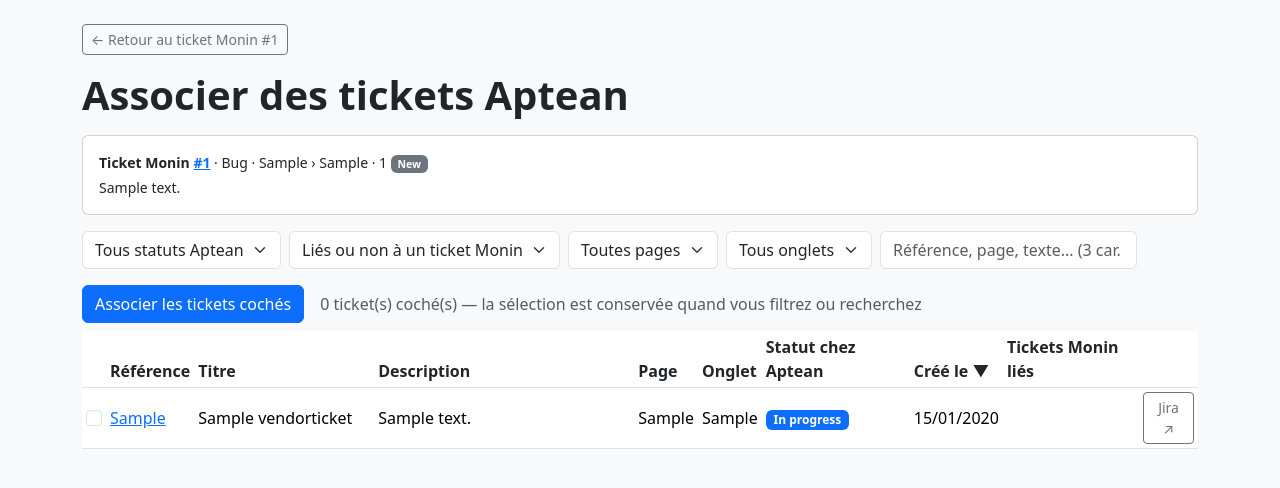
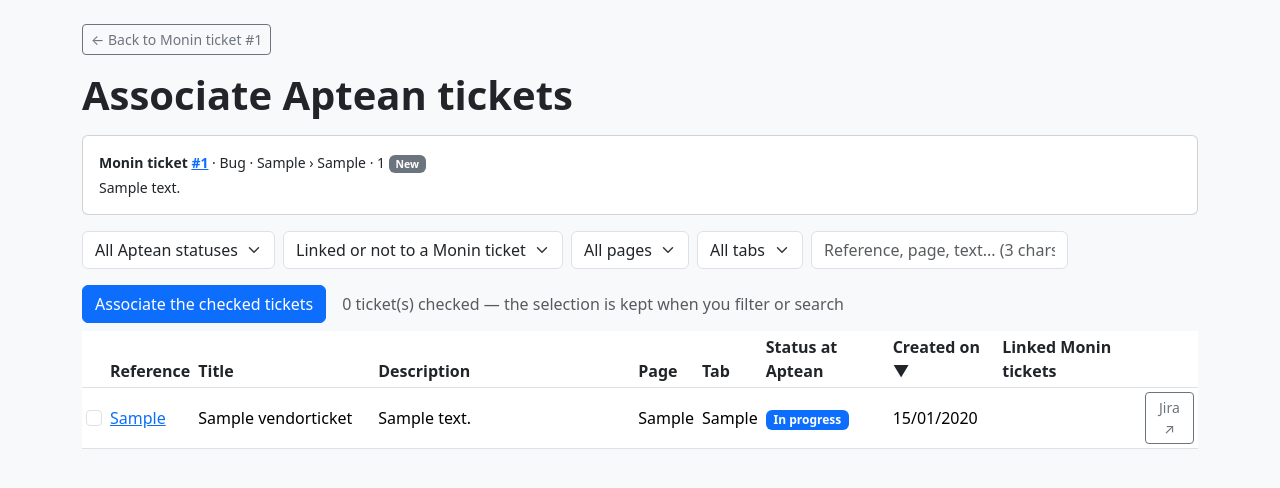
Before and after one commit to manuo1/monin_migrate_tracker, a Django app: page /feedbacks/1/associate/ in a window 1280 px wide. Shown: the part 56-544 px from the top of the page. Run offline with Django 5.2, Linux system fonts and the light colour scheme; a user stored in the database is signed in; tables that the repository leaves empty hold one stand-in row (values such as "Sample post"); some libraries are stand-ins or nearby versions.

Commit message:
feat(i18n): translate vendor ticket pages and partials

```diff
--- a/tracker/templates/tracker/_vendor_ticket_filters.html
+++ b/tracker/templates/tracker/_vendor_ticket_filters.html
@@ -1,31 +1,32 @@
+{% load i18n %}
 <form method="get" data-list-filters class="row g-2 mb-3">
   <input type="hidden" name="sort" value="{{ sort }}">
   <input type="hidden" name="order" value="{{ order }}">
   <div class="col-auto">
     <select name="status" data-autosubmit class="form-select">
-      <option value="">Tous statuts Aptean</option>
+      <option value="">{% translate "All Aptean statuses" %}</option>
       {% for s in statuses %}<option value="{{ s.code }}" {% if filters.status == s.code %}selected{% endif %}>{{ s.label }}</option>{% endfor %}
-      <option value="none" {% if filters.status == 'none' %}selected{% endif %}>Sans statut</option>
+      <option value="none" {% if filters.status == 'none' %}selected{% endif %}>{% translate "No status" %}</option>
     </select>
   </div>
   <div class="col-auto">
     <select name="linked" data-autosubmit class="form-select">
-      <option value="">Liés ou non à un ticket Monin</option>
-      <option value="no" {% if filters.linked == 'no' %}selected{% endif %}>Sans ticket Monin lié</option>
-      <option value="yes" {% if filters.linked == 'yes' %}selected{% endif %}>Avec ticket Monin lié</option>
+      <option value="">{% translate "Linked or not to a Monin ticket" %}</option>
+      <option value="no" {% if filters.linked == 'no' %}selected{% endif %}>{% translate "Without linked Monin ticket" %}</option>
+      <option value="yes" {% if filters.linked == 'yes' %}selected{% endif %}>{% translate "With linked Monin ticket" %}</option>
     </select>
   </div>
   <div class="col-auto">
     <select name="page" data-autosubmit data-reset-field="tab" class="form-select">
-      <option value="">Toutes pages</option>
+      <option value="">{% translate "All pages" %}</option>
       {% for p in pages %}<option value="{{ p }}" {% if filters.page == p %}selected{% endif %}>{{ p }}</option>{% endfor %}
     </select>
   </div>
   <div class="col-auto">
     <select name="tab" data-autosubmit class="form-select">
-      <option value="">Tous onglets</option>
+      <option value="">{% translate "All tabs" %}</option>
       {% for t in tabs %}<option value="{{ t }}" {% if filters.tab == t %}selected{% endif %}>{{ t }}</option>{% endfor %}
     </select>
   </div>
-  <div class="col-auto"><input name="q" value="{{ filters.q }}" class="form-control" placeholder="Référence, page, texte... (3 car. min.)" autocomplete="off"></div>
+  <div class="col-auto"><input name="q" value="{{ filters.q }}" class="form-control" placeholder="{% translate 'Reference, page, text... (3 chars min.)' %}" autocomplete="off"></div>
 </form>
--- a/tracker/templates/tracker/_vendor_ticket_table.html
+++ b/tracker/templates/tracker/_vendor_ticket_table.html
@@ -1,21 +1,25 @@
+{% load i18n %}
+{% translate "Reference" as th_ref %}{% translate "Title" as th_title %}{% translate "Description" as th_description %}
+{% translate "Page" as th_page %}{% translate "Tab" as th_tab %}{% translate "Status at Aptean" as th_status %}
+{% translate "Created on" as th_date %}{% translate "Linked Monin tickets" as th_feedbacks %}
 <table class="table table-sm table-hover bg-white align-middle">
   <thead><tr>
     {% if selection %}<th></th>{% endif %}
-    {% include "tracker/_sortable_th.html" with key="ref" title="Référence" %}
-    {% include "tracker/_sortable_th.html" with key="title" title="Titre" %}
-    {% include "tracker/_sortable_th.html" with key="description" title="Description" %}
-    {% include "tracker/_sortable_th.html" with key="page" title="Page" %}
-    {% include "tracker/_sortable_th.html" with key="tab" title="Onglet" %}
-    {% include "tracker/_sortable_th.html" with key="status" title="Statut chez Aptean" %}
-    {% include "tracker/_sortable_th.html" with key="date" title="Créé le" %}
-    {% include "tracker/_sortable_th.html" with key="feedbacks" title="Tickets Monin liés" %}
+    {% include "tracker/_sortable_th.html" with key="ref" title=th_ref %}
+    {% include "tracker/_sortable_th.html" with key="title" title=th_title %}
+    {% include "tracker/_sortable_th.html" with key="description" title=th_description %}
+    {% include "tracker/_sortable_th.html" with key="page" title=th_page %}
+    {% include "tracker/_sortable_th.html" with key="tab" title=th_tab %}
+    {% include "tracker/_sortable_th.html" with key="status" title=th_status %}
+    {% include "tracker/_sortable_th.html" with key="date" title=th_date %}
+    {% include "tracker/_sortable_th.html" with key="feedbacks" title=th_feedbacks %}
     {% if user.is_staff %}<th></th>{% endif %}
   </tr></thead>
   <tbody>
   {% for t in tickets %}
     <tr>
       {% if selection %}
-      <td>{% if t.pk in already %}<span class="badge text-bg-light border">déjà associé</span>{% else %}<input type="checkbox" class="form-check-input assoc-cb" name="tickets" value="{{ t.pk }}">{% endif %}</td>
+      <td>{% if t.pk in already %}<span class="badge text-bg-light border">{% translate "already associated" %}</span>{% else %}<input type="checkbox" class="form-check-input assoc-cb" name="tickets" value="{{ t.pk }}">{% endif %}</td>
       {% endif %}
       <td><a href="{% url 'vendor_ticket_detail' t.pk %}">{{ t.label }}</a></td>
       <td style="min-width: 180px">{{ t.title }}</td>
@@ -28,7 +32,7 @@
       {% if user.is_staff %}<td>{% if t.link %}<a href="{{ t.link }}" target="_blank" rel="noopener noreferrer" class="btn btn-sm btn-outline-secondary">Jira ↗</a>{% endif %}</td>{% endif %}
     </tr>
   {% empty %}
-    <tr><td colspan="{% if selection %}10{% elif user.is_staff %}9{% else %}8{% endif %}" class="text-center text-muted">Aucun ticket Aptean.</td></tr>
+    <tr><td colspan="{% if selection %}10{% elif user.is_staff %}9{% else %}8{% endif %}" class="text-center text-muted">{% translate "No Aptean tickets." %}</td></tr>
   {% endfor %}
   </tbody>
 </table>
--- a/tracker/templates/tracker/vendor_ticket_associate.html
+++ b/tracker/templates/tracker/vendor_ticket_associate.html
@@ -1,14 +1,14 @@
 {% extends "tracker/base.html" %}
-{% load static %}
-{% block title %}Associer des tickets Aptean au ticket #{{ feedback.pk }}{% endblock %}
+{% load static i18n %}
+{% block title %}{% blocktranslate with pk=feedback.pk %}Associate Aptean tickets to ticket #{{ pk }}{% endblocktranslate %}{% endblock %}
 {% block content %}
-<a href="{% url 'feedback_detail' feedback.pk %}" class="btn btn-sm btn-outline-secondary mb-3">← Retour au ticket Monin #{{ feedback.pk }}</a>
+<a href="{% url 'feedback_detail' feedback.pk %}" class="btn btn-sm btn-outline-secondary mb-3">{% blocktranslate with pk=feedback.pk %}← Back to Monin ticket #{{ pk }}{% endblocktranslate %}</a>
 
-<h1 class="display-6 fw-bold mb-3">Associer des tickets Aptean</h1>
+<h1 class="display-6 fw-bold mb-3">{% translate "Associate Aptean tickets" %}</h1>
 
 <div class="card mb-3"><div class="card-body small">
   <div>
-    <strong>Ticket Monin <a href="{% url 'feedback_detail' feedback.pk %}">#{{ feedback.pk }}</a></strong>
+    <strong>{% translate "Monin ticket" %} <a href="{% url 'feedback_detail' feedback.pk %}">#{{ feedback.pk }}</a></strong>
     · {{ feedback.get_type_display }} · {{ feedback.page }}{% if feedback.tab %} &rsaquo; {{ feedback.tab }}{% endif %}
     {% if feedback.article_id %}· {{ feedback.article_id }}{% endif %}
     <span class="badge text-bg-{{ feedback.status_info.color }}">{{ feedback.status_info.label }}</span>
@@ -21,8 +21,8 @@
 <form method="post" id="assoc-form" data-storage-key="assoc_{{ feedback.pk }}">
   {% csrf_token %}
   <div class="d-flex align-items-center gap-3 mb-2">
-    <button class="btn btn-primary">Associer les tickets cochés</button>
-    <span class="text-muted"><span id="assoc-counter">0</span> ticket(s) coché(s) — la sélection est conservée quand vous filtrez ou recherchez</span>
+    <button class="btn btn-primary">{% translate "Associate the checked tickets" %}</button>
+    <span class="text-muted"><span id="assoc-counter">0</span> {% translate "ticket(s) checked — the selection is kept when you filter or search" %}</span>
   </div>
   {% include "tracker/_vendor_ticket_table.html" with selection=True %}
 </form>
```
Also changed, not shown: tracker/templates/tracker/vendor_ticket_create.html (+10 -10 lines), tracker/templates/tracker/vendor_ticket_detail.html (+11 -10 lines), tracker/templates/tracker/vendor_ticket_edit.html (+7 -7 lines), tracker/templates/tracker/vendor_ticket_list.html (+4 -4 lines), locale/en/LC_MESSAGES/django.po, locale/fr/LC_MESSAGES/django.po.
